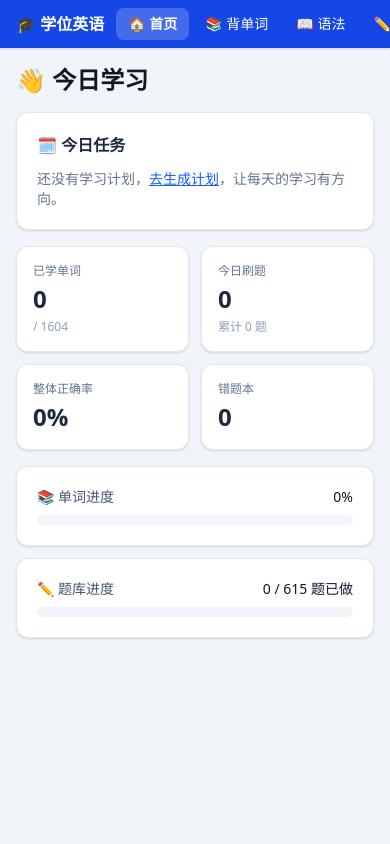
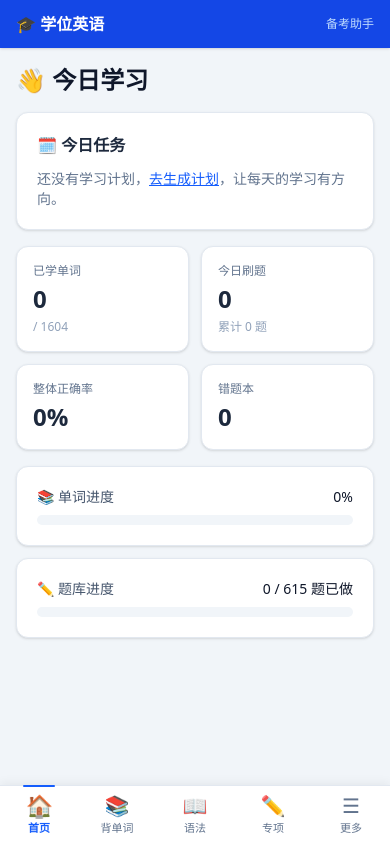
Before and after one commit to wei107142874/degree-english, a React (Vite) app: page / in a window 390 px wide. Built offline with nearby package versions, Linux system fonts and the light colour scheme; the HTML template or start-up script is replaced by a standard one.

Commit message:
手机端改为底部 Tab 导航，更清晰易用

```diff
--- a/src/components/Layout.tsx
+++ b/src/components/Layout.tsx
@@ -1,6 +1,8 @@
-import { NavLink, Outlet } from 'react-router-dom'
+import { NavLink, Outlet, useLocation } from 'react-router-dom'
+import { useEffect, useState } from 'react'
 
-const navItems = [
+// 桌面端侧边栏全部入口
+const desktopItems = [
   { to: '/', label: '首页', icon: '🏠' },
   { to: '/words', label: '背单词', icon: '📚' },
   { to: '/grammar', label: '语法', icon: '📖' },
@@ -11,34 +13,44 @@ const navItems = [
   { to: '/settings', label: '设置', icon: '⚙️' },
 ]
 
+// 手机端底部 Tab：5 个主入口
+const mobileTabs = [
+  { to: '/', label: '首页', icon: '🏠' },
+  { to: '/words', label: '背单词', icon: '📚' },
+  { to: '/grammar', label: '语法', icon: '📖' },
+  { to: '/practice', label: '专项', icon: '✏️' },
+]
+
+// "更多"面板里的其余入口
+const moreItems = [
+  { to: '/mock', label: '模拟考试', icon: '📝' },
+  { to: '/wrongbook', label: '错题本', icon: '🎯' },
+  { to: '/plan', label: '学习计划', icon: '🗓️' },
+  { to: '/settings', label: '设置', icon: '⚙️' },
+]
+
 export default function Layout() {
+  const [moreOpen, setMoreOpen] = useState(false)
+  const location = useLocation()
+
+  // 路由变化时自动关闭"更多"面板
+  useEffect(() => {
+    setMoreOpen(false)
+  }, [location.pathname])
+
   return (
     <div className="min-h-screen flex flex-col lg:flex-row">
-      {/* 顶部导航（手机）/ 侧边栏（电脑） */}
-      <header className="lg:hidden sticky top-0 z-20 bg-blue-700 text-white shadow">
-        <div className="flex items-center gap-1 overflow-x-auto px-2 py-2">
-          <span className="font-bold whitespace-nowrap px-2">🎓 学位英语</span>
-          {navItems.map(n => (
-            <NavLink
-              key={n.to}
-              to={n.to}
-              end={n.to === '/'}
-              className={({ isActive }) =>
-                `whitespace-nowrap px-3 py-1.5 rounded-lg text-sm ${
-                  isActive ? 'bg-white/20 font-semibold' : 'hover:bg-white/10'
-                }`
-              }
-            >
-              {n.icon} {n.label}
-            </NavLink>
-          ))}
-        </div>
+      {/* ===== 手机端：顶部标题栏（简洁） ===== */}
+      <header className="lg:hidden sticky top-0 z-30 bg-blue-700 text-white shadow flex items-center justify-between px-4 py-3">
+        <span className="font-bold">🎓 学位英语</span>
+        <span className="text-xs text-blue-200">备考助手</span>
       </header>
 
+      {/* ===== 桌面端侧边栏（不变） ===== */}
       <aside className="hidden lg:flex w-52 shrink-0 flex-col bg-blue-700 text-white min-h-screen sticky top-0 h-screen">
         <div className="p-5 text-xl font-bold border-b border-white/15">🎓 学位英语备考</div>
         <nav className="flex-1 py-3 space-y-1 overflow-y-auto">
-          {navItems.map(n => (
+          {desktopItems.map(n => (
             <NavLink
               key={n.to}
               to={n.to}
@@ -58,11 +70,80 @@ export default function Layout() {
         </div>
       </aside>
 
+      {/* ===== 内容区（手机端底部留出 Tab 高度） ===== */}
       <main className="flex-1 min-w-0">
-        <div className="max-w-4xl mx-auto p-4 lg:p-8">
+        <div className="max-w-4xl mx-auto p-4 lg:p-8 pb-24 lg:pb-8">
           <Outlet />
         </div>
       </main>
+
+      {/* ===== 手机端：底部 Tab 栏 ===== */}
+      <nav className="lg:hidden fixed bottom-0 inset-x-0 z-30 bg-white border-t border-slate-200 shadow-[0_-2px_10px_rgba(0,0,0,0.06)]">
+        <div className="grid grid-cols-5 max-w-md mx-auto">
+          {mobileTabs.map(n => (
+            <NavLink
+              key={n.to}
+              to={n.to}
+              end={n.to === '/'}
+              className={({ isActive }) =>
+                `flex flex-col items-center py-2 pt-2.5 text-[11px] ${
+                  isActive ? 'text-blue-600 font-semibold' : 'text-slate-500'
+                }`
+              }
+            >
+              {({ isActive }) => (
+                <>
+                  <span className={`text-xl leading-none mb-1 ${isActive ? 'scale-110' : ''} transition-transform`}>{n.icon}</span>
+                  {n.label}
+                  {isActive && <span className="absolute -top-px h-0.5 w-8 bg-blue-600 rounded-full" />}
+                </>
+              )}
+            </NavLink>
+          ))}
+
+          {/* 更多按钮 */}
+          <button
+            onClick={() => setMoreOpen(o => !o)}
+            className={`relative flex flex-col items-center py-2 pt-2.5 text-[11px] ${
+              moreOpen ? 'text-blue-600 font-semibold' : 'text-slate-500'
+            }`}
+          >
+            <span className="text-xl leading-none mb-1">☰</span>
+            更多
+            {moreOpen && <span className="absolute -top-px h-0.5 w-8 bg-blue-600 rounded-full" />}
+          </button>
+        </div>
+      </nav>
+
+      {/* ===== "更多"面板（底部弹出） ===== */}
+      {moreOpen && (
+        <>
+          {/* 遮罩 */}
+          <div className="lg:hidden fixed inset-0 z-40 bg-black/40" onClick={() => setMoreOpen(false)} />
+          {/* 面板 */}
+          <div className="lg:hidden fixed bottom-0 inset-x-0 z-50 bg-white rounded-t-2xl shadow-xl p-4 pb-8 animate-slide-up">
+            <div className="w-10 h-1 bg-slate-200 rounded-full mx-auto mb-4" />
+            <div className="text-sm font-bold text-slate-800 mb-3 px-1">更多功能</div>
+            <div className="grid grid-cols-2 gap-2">
+              {moreItems.map(n => (
+                <NavLink
+                  key={n.to}
+                  to={n.to}
+                  end={false}
+                  className={({ isActive }) =>
+                    `flex items-center gap-3 px-4 py-3 rounded-xl text-sm border ${
+                      isActive ? 'border-blue-300 bg-blue-50 text-blue-700' : 'border-slate-200 text-slate-700 hover:bg-slate-50'
+                    }`
+                  }
+                >
+                  <span className="text-xl">{n.icon}</span>
+                  {n.label}
+                </NavLink>
+              ))}
+            </div>
+          </div>
+        </>
+      )}
     </div>
   )
 }
--- a/src/index.css
+++ b/src/index.css
@@ -37,3 +37,12 @@ body {
   position: absolute;
   inset: 0;
 }
+
+/* 底部弹出面板动画 */
+@keyframes slide-up {
+  from { transform: translateY(100%); }
+  to { transform: translateY(0); }
+}
+.animate-slide-up {
+  animation: slide-up 0.25s ease-out;
+}
```
